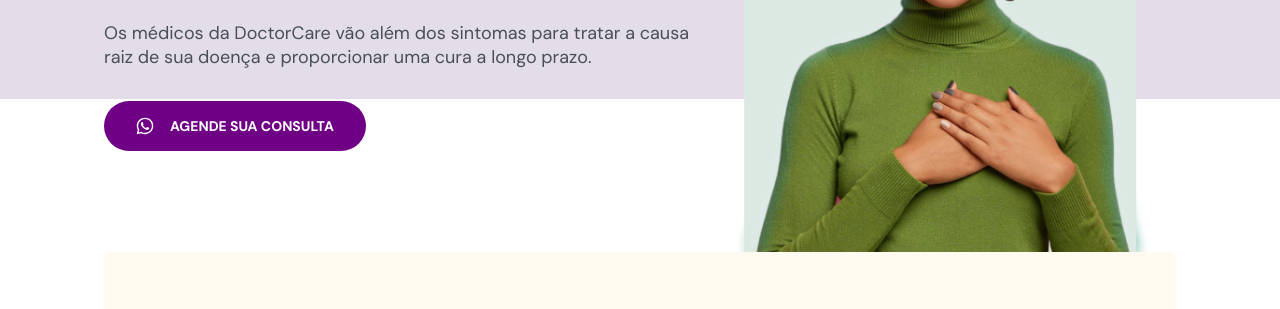
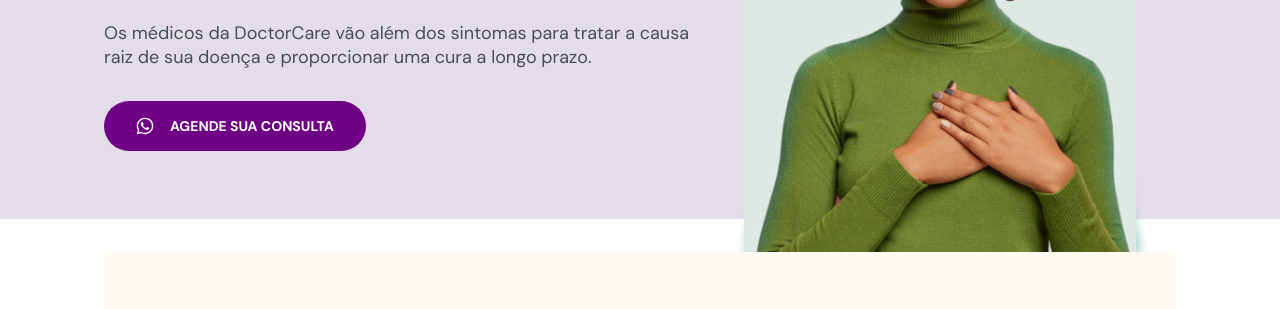
Before and after one commit to IagoPuzer/DoctorCare, a plain HTML site: page index.html in a window 1280 px wide. Shown: the part 349-658 px from the top of the page. Drawn offline with nearby package versions, Linux system fonts and the light colour scheme.

Commit message:
Novas atualizações de estilo

```diff
--- a/style/main.css
+++ b/style/main.css
@@ -643,7 +643,7 @@ body.menu-expanded button path{
     /*======== HOME =============== */
 
     #home::before{
-        height: calc(65% - var(--nav-height));
+        height: calc(80% - var(--nav-height));
     }
 
     #home {
```
